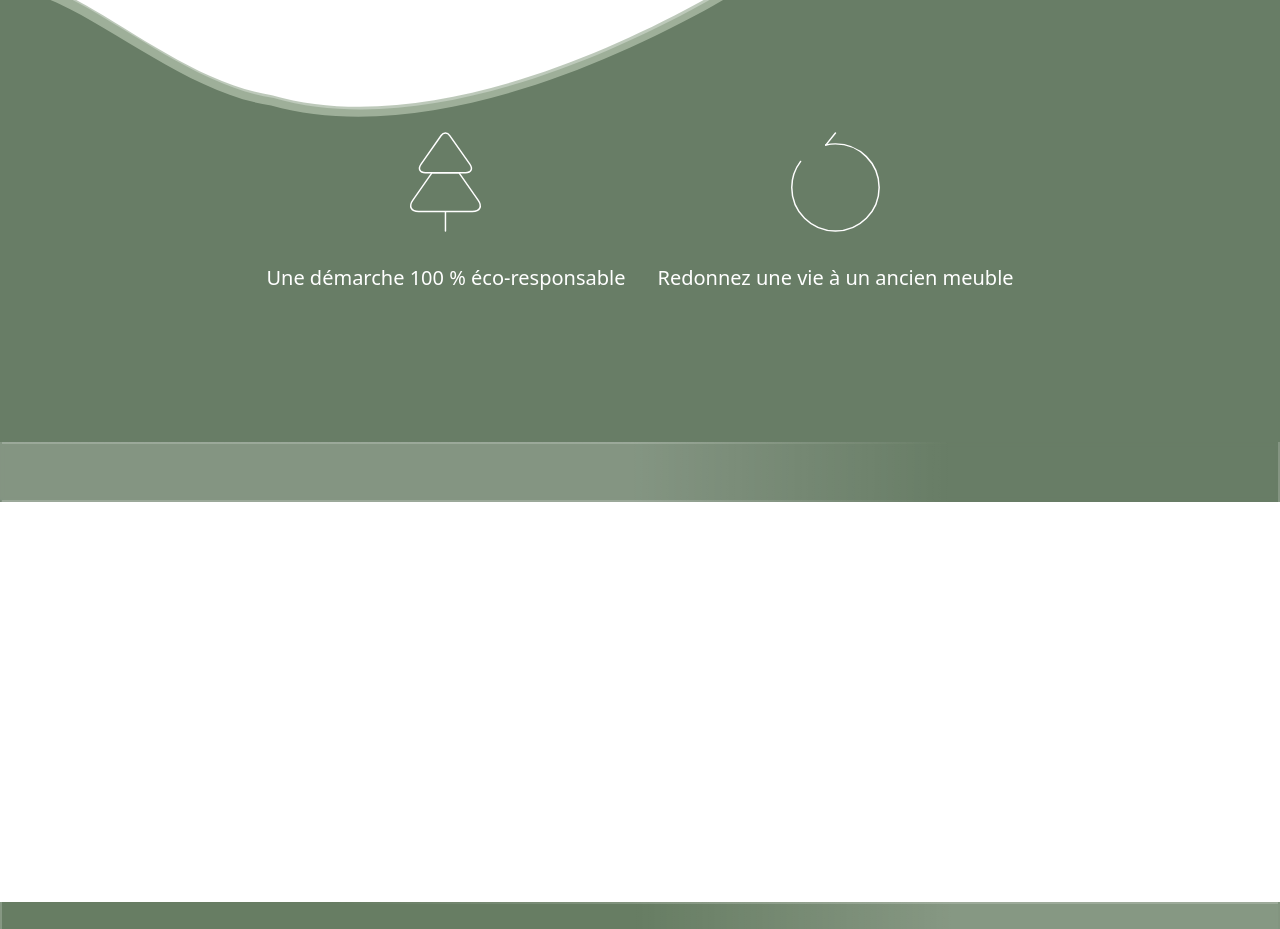
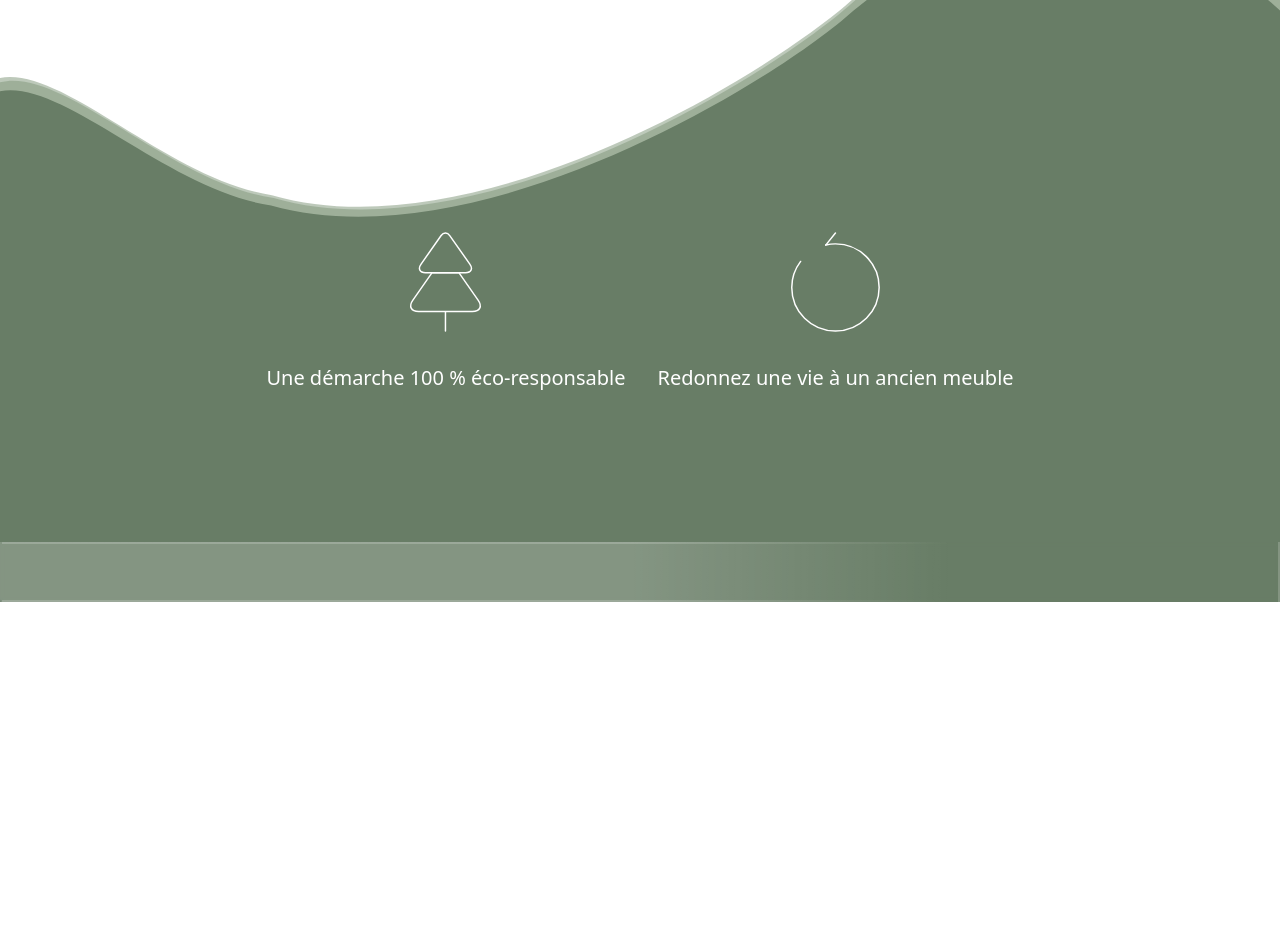
Before and after one commit to BDenisss/BAP-Groupe-6, a Vue app: page / in a window 1280 px wide. Shown: the part 1520-2449 px from the top of the page. Built offline with nearby package versions, Linux system fonts and the light colour scheme.

Commit message:
:construction: Improvement

```diff
--- a/src/App.vue
+++ b/src/App.vue
@@ -45,7 +45,7 @@ import Button1 from "./components/Button1.vue"
   </div>
 </div>
 
-<div class="mt-[300px]">
+<div class="mt-[400px]">
 
   <div class="relative">
     <img class="w-full absolute bottom-0 max-sm:hidden" src="/img/Vector%206.svg" alt="path6">
--- a/src/components/Button1.vue
+++ b/src/components/Button1.vue
@@ -20,7 +20,6 @@ defineProps(['text'])
   text-shadow: none;
   transition: border 1250ms cubic-bezier(0.19, 1, 0.22, 1),
   box-shadow 1250ms cubic-bezier(0.19, 1, 0.22, 1),
-  border 1250ms cubic-bezier(0.19, 1, 0.22, 1),
   outline-color 1250ms cubic-bezier(0.19, 1, 0.22, 1),
   outline-offset 1250ms cubic-bezier(0.19, 1, 0.22, 1),
   text-shadow 1250ms cubic-bezier(0.19, 1, 0.22, 1);
```
